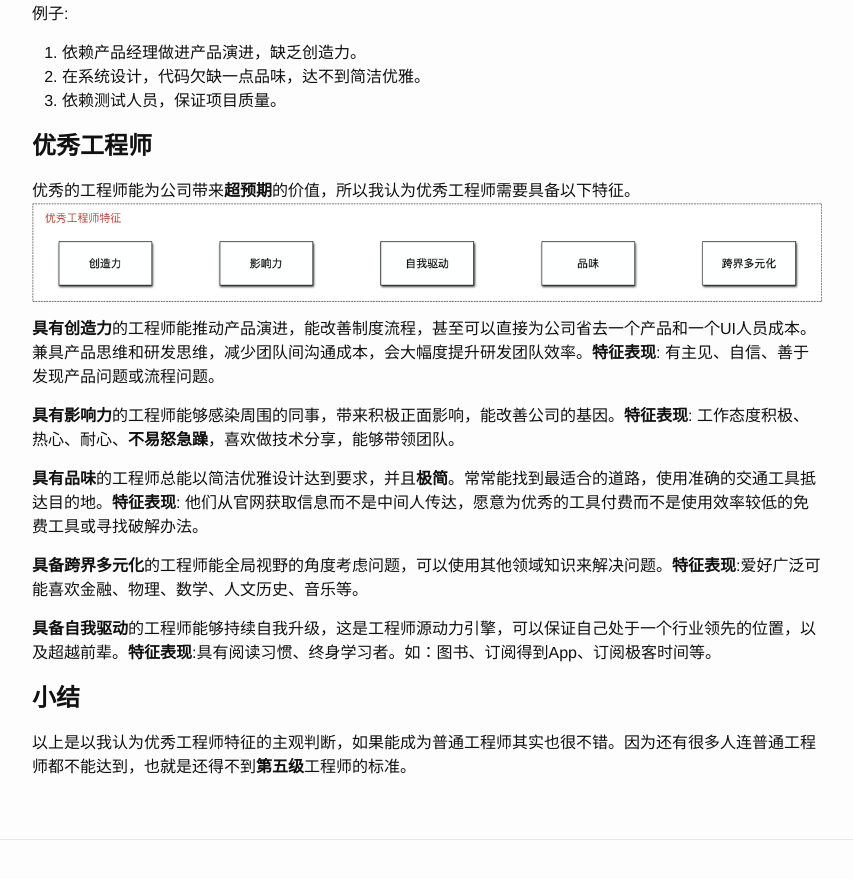
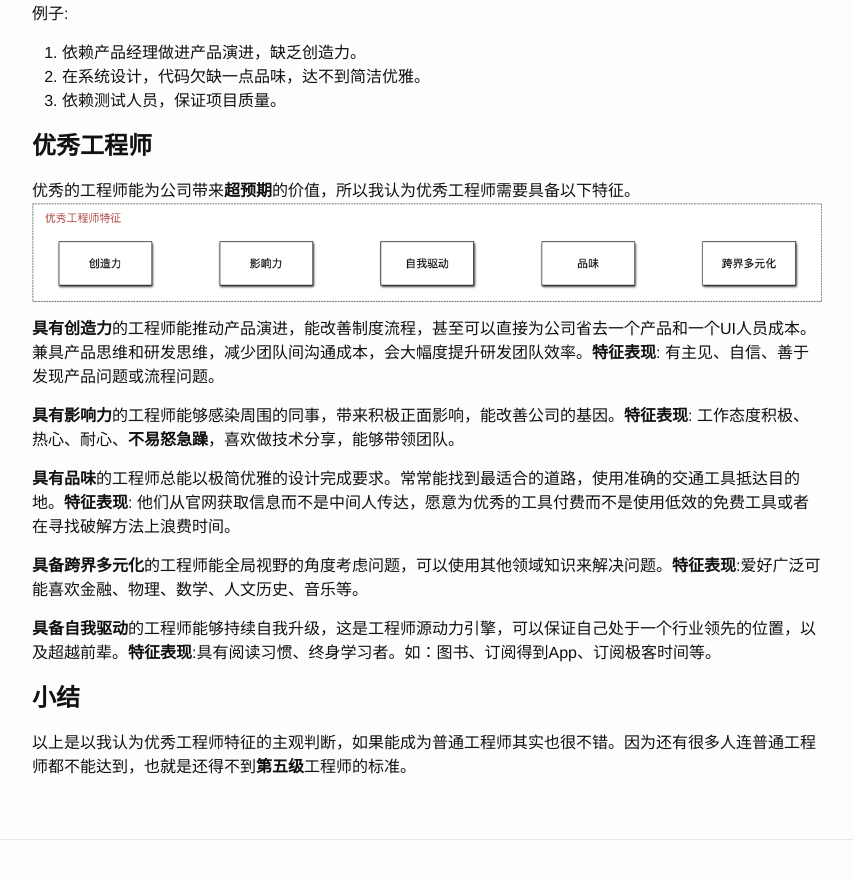
Before and after one commit to 028820/028820.github.io, a Jekyll site: the page built from _posts/2017-07-06-programer.markdown, in a window 1280 px wide and 900 px high, scrolled down 1326 px. Shown: the top 879 px of the window, without its empty margins (213-1066 px from the left). Built offline with Jekyll 4.4.1, drawn with Linux system fonts in a browser that asks for light colours; comment, search, counter and statistics services are not loaded.

Commit message:
优秀工程师的特征

```diff
--- a/_posts/2017-07-06-programer.markdown
+++ b/_posts/2017-07-06-programer.markdown
@@ -49,7 +49,7 @@ keywords: 工程师、优秀工程师的特征、程序员,优秀程序员特征
 
 **具有影响力**的工程师能够感染周围的同事，带来积极正面影响，能改善公司的基因。**特征表现**: 工作态度积极、热心、耐心、**不易怒急躁**，喜欢做技术分享，能够带领团队。
 
-**具有品味**的工程师总能以简洁优雅设计达到要求，并且**极简**。常常能找到最适合的道路，使用准确的交通工具抵达目的地。**特征表现**: 他们从官网获取信息而不是中间人传达，愿意为优秀的工具付费而不是使用效率较低的免费工具或寻找破解办法。
+**具有品味**的工程师总能以极简优雅的设计完成要求。常常能找到最适合的道路，使用准确的交通工具抵达目的地。**特征表现**: 他们从官网获取信息而不是中间人传达，愿意为优秀的工具付费而不是使用低效的免费工具或者在寻找破解方法上浪费时间。
 
 **具备跨界多元化**的工程师能全局视野的角度考虑问题，可以使用其他领域知识来解决问题。**特征表现**:爱好广泛可能喜欢金融、物理、数学、人文历史、音乐等。
 
```
